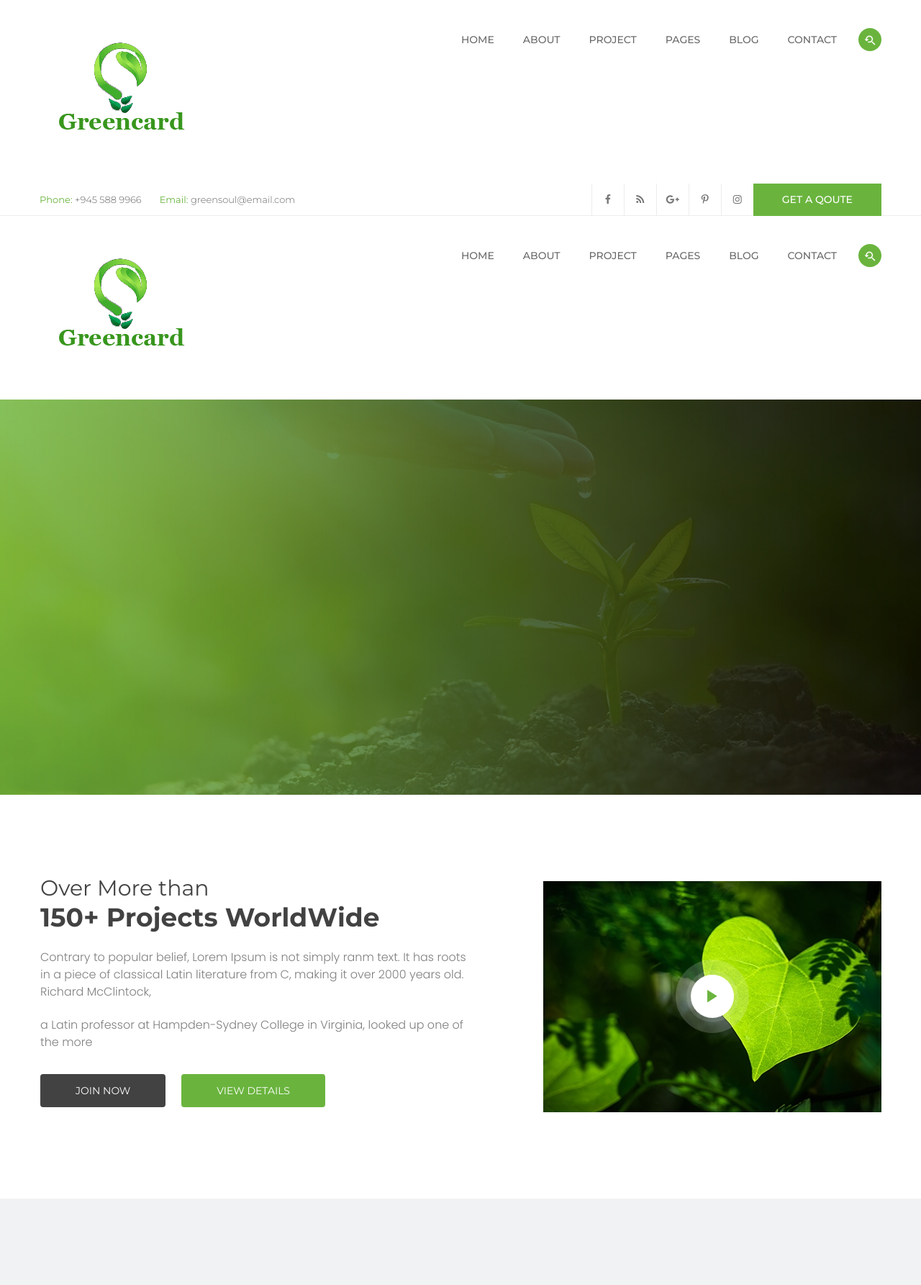
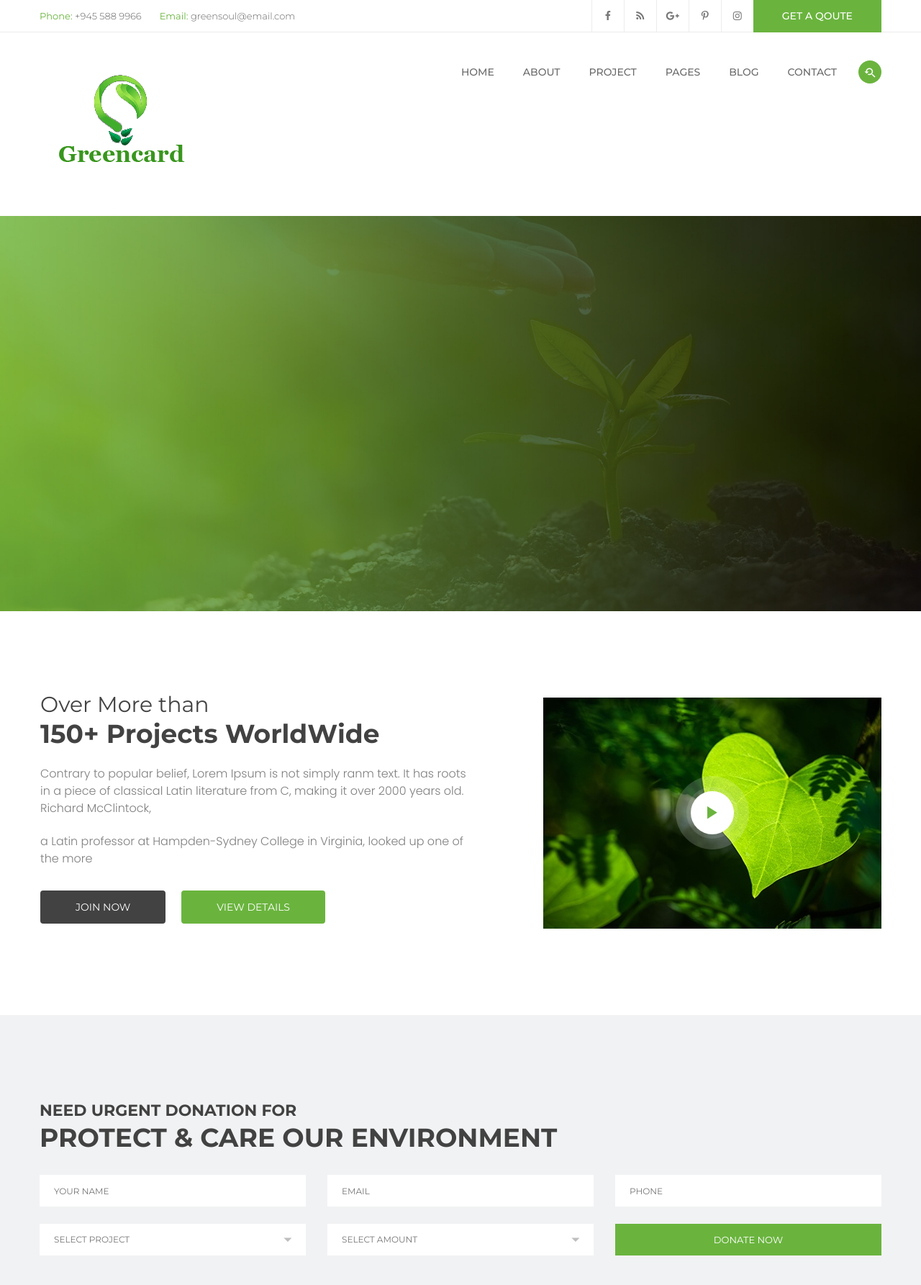
Before and after one commit to messandrodo/hackthewaste, a PHP site: page / in a window 1280 px wide. Shown: the top 1785 px of the page at 72% size. Run offline with PHP 8.4, Linux system fonts and the light colour scheme.

Commit message:
Update index.php

```diff
--- a/index.php
+++ b/index.php
@@ -30,67 +30,6 @@
     <script src="js/vendor/modernizr-2.8.3.min.js"></script>
 </head>
 
-<div class="header-bottom">
-    <div class="container">
-        <div class="row">
-            <!-- Logo -->
-            <div class="header-logo col align-self-center"><a class="logo" href="index.html"><img src="img/logo.png" alt=""></a></div>
-            <!-- Main Menu -->
-            <div id="main-menu" class="main-menu col-auto d-none d-lg-block">
-                <nav>
-                    <ul>
-                        <li><a href="index.html">home</a>
-                            <ul>
-                                <li><a href="index.html">home (Default Slider)</a></li>
-                                <li><a href="index-2.html">home 2 (BG Image)</a></li>
-                                <li><a href="index-3.html">home 3 (BG Video)</a></li>
-                                <li><a href="index-4.html">home 4 <span class="badge badge-success ml-2">New</span></a></li>
-                                <li><a href="index-5.html">home 5 <span class="badge badge-success ml-2">New</span></a></li>
-                            </ul>
-                        </li>
-                        <li><a href="about.html">about</a></li>
-                        <li><a href="project.html">project</a>
-                            <ul>
-                                <li><a href="project.html">project</a></li>
-                                <li><a href="project-details.html">project details</a></li>
-                            </ul>
-                        </li>
-                        <li><a href="#">pages</a>
-                            <ul>
-                                <li><a href="causes.html">causes</a></li>
-                                <li><a href="causes-details.html">causes details</a></li>
-                                <li><a href="event.html">event</a></li>
-                                <li><a href="event-details.html">event details</a></li>
-                                <li><a href="gallery.html">gallery</a></li>
-                            </ul>
-                        </li>
-                        <li><a href="blog.html">blog</a>
-                            <ul>
-                                <li><a href="blog.html">blog</a></li>
-                                <li><a href="blog-details.html">blog details</a></li>
-                            </ul>
-                        </li>
-                        <li><a href="contact.html">contact</a></li>
-                    </ul>
-                </nav>
-            </div>
-            <!-- Header Search Wrapper -->
-            <div class="header-search-wrapper col-auto">
-                <!-- Search Toggle -->
-                <button class="search-toggle"><i class="zmdi zmdi-search-for"></i></button>
-                <!-- Header Search Wrapper -->
-                <div class="header-search">
-                    <form action="#" id="header-search-form">
-                        <input type="text" placeholder="Search here...">
-                        <button><i class="zmdi zmdi-search"></i></button>
-                    </form>
-                </div>
-            </div>
-            <!-- Mobile Menu -->
-            <div class="mobile-menu col-12 d-lg-none"></div>
-        </div>
-    </div>
-</div>
 
 <body>
     <!-- Body main wrapper start -->
```
